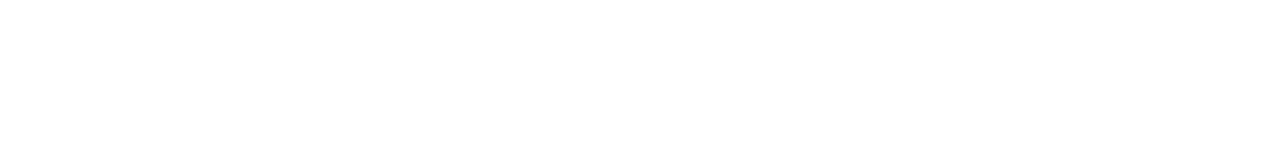
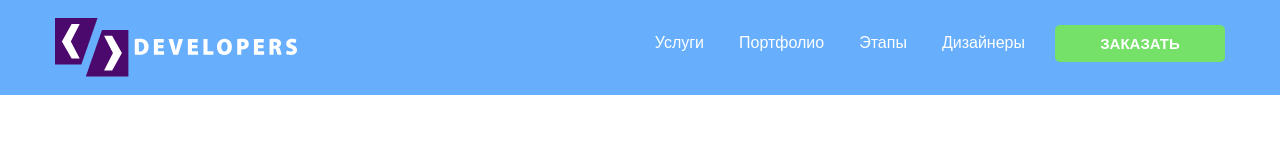
Before and after one commit to titoan/2dbl_test-task, a website: page src/pug/index.pug in a window 1280 px wide. Drawn offline with nearby package versions, Linux system fonts and the light colour scheme; files that its build step writes are made by us from their sources; files whose address does not match are found by name.

Commit message:
add menu

```diff
--- a/gulpfile.js
+++ b/gulpfile.js
@@ -9,9 +9,6 @@ gulp.task('scss', async function(){
         .pipe(sass())
         .pipe(cleanCSS({level:2}))
         .pipe(gulp.dest('dist/css'))
-        .pipe(browserSync.reload({
-            stream: true
-          }))
     });
 
 gulp.task('pug', async function(){
--- /dev/null
+++ b/src/pug/_menu.pug
@@ -0,0 +1,18 @@
+.menu
+    .content-container
+        .menu__container
+            .col
+                .menu__logo.logo
+                    img(src="img/logo.svg" alt="logo")
+            .col
+                .nav__container
+                    ul.nav
+                        li
+                            a.nav__item(href="") Услуги
+                        li
+                            a.nav__item(href="") Портфолио
+                        li
+                            a.nav__item(href="") Этапы
+                        li
+                            a.nav__item(href="") Дизайнеры
+                    a.btn.nav__btn Заказать
--- a/src/pug/index.pug
+++ b/src/pug/index.pug
@@ -5,5 +5,6 @@ html(lang="en")
         meta(http-equiv="X-UA-Compatible", content="IE=edge")
         meta(name="viewport", content="width=device-width, initial-scale=1.0")
         link(rel="stylesheet", href="css/styles.css")
-        title Document
+        title 2dbl
     body
+        include _menu
--- /dev/null
+++ b/src/scss/_menu.scss
@@ -0,0 +1,32 @@
+.menu{
+    background-color: $blue-color;
+    &__container{
+        display: flex;
+        justify-content: space-between;
+        padding: 18px 0;
+    }
+
+    .nav{
+        display: flex;
+        list-style: none;
+        gap: 35px;
+
+        &__item{
+            text-decoration: none;
+            font-size: 16px;
+            color: #fff;
+
+        }
+
+        &__btn{
+            width: 170px;
+            padding: 10px 0;
+        }
+
+        &__container{
+            display: flex;
+            align-items: center;
+            gap: 30px;
+        }
+    }
+}
--- a/src/scss/styles.scss
+++ b/src/scss/styles.scss
@@ -1,3 +1,33 @@
+@import "variables";
+
 body{
     margin: 0;
+    font-family: 'Montserrat', sans-serif;
 }
+
+img{
+    width: 100%;
+}
+
+.btn{
+    background-color: $green-color;
+    color: #fff;
+    text-transform: uppercase;
+    font-weight: 700;
+    font-size: 15px;
+    display: inline-block;
+    text-align: center;
+    border-radius: 5px;
+}
+
+.content-container{
+    max-width: 1170px;
+    margin: 0 auto;
+}
+
+.logo{
+    width: 242px;
+    height: 59px;
+}
+
+@import "menu";
--- /dev/null
+++ b/src/scss/variables.scss
@@ -0,0 +1,2 @@
+$blue-color: #67AEFC;
+$green-color: #75E169;
```
Also changed, not shown: dist/css/styles.css, dist/css/variables.css (added), dist/img/logo.svg (added), dist/index.html, src/img/logo.svg (added).
